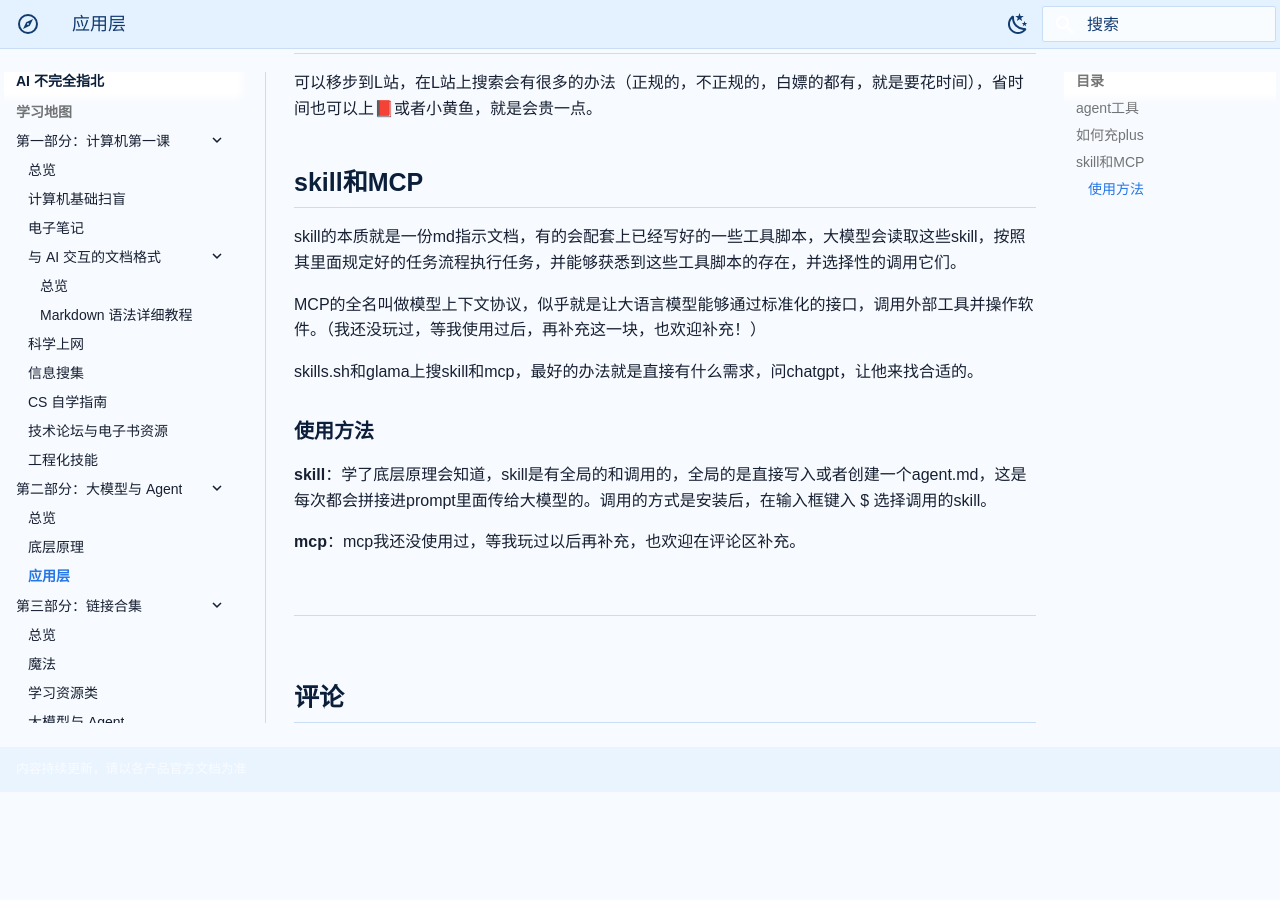
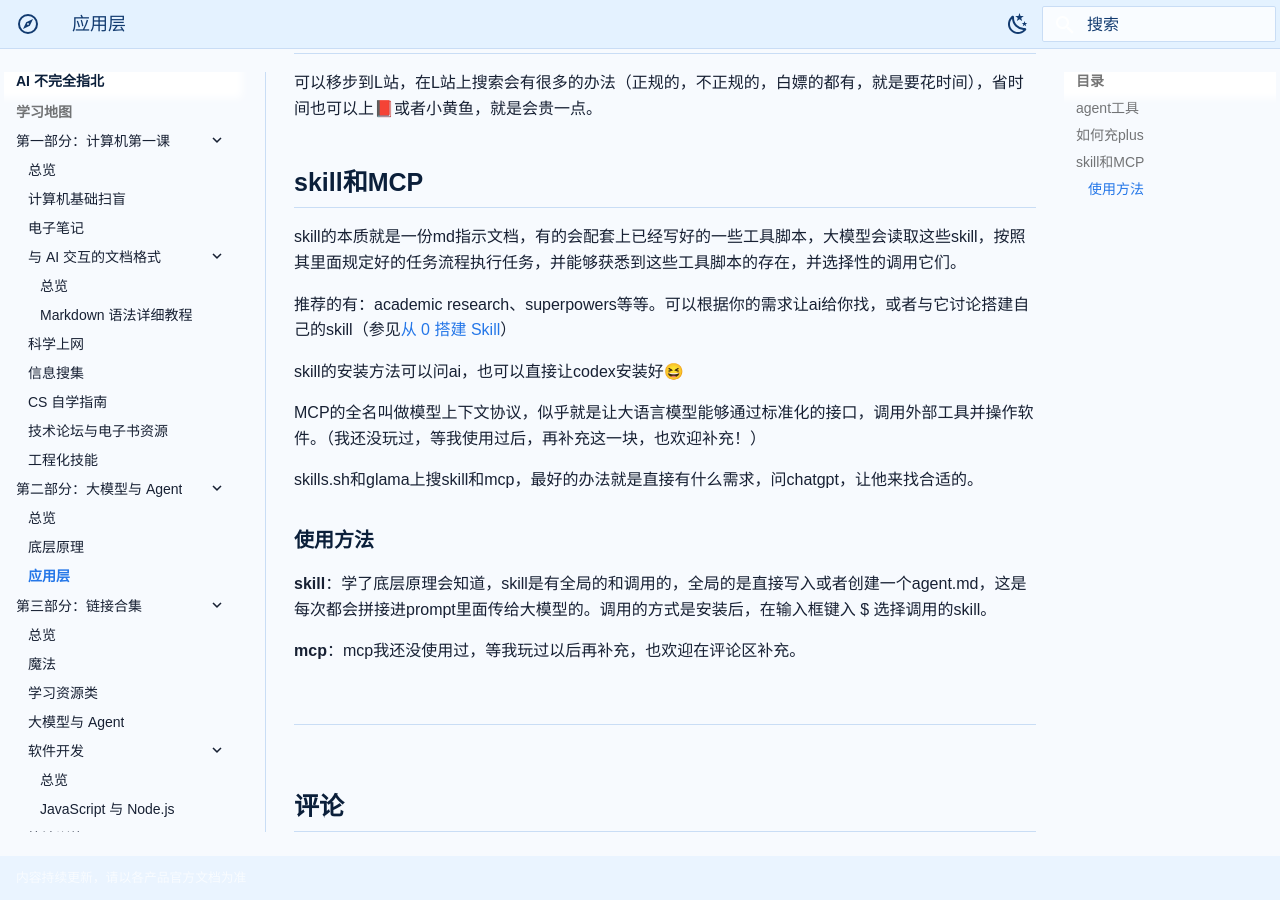
Before and after one commit to gghg27/AI4, an MkDocs documentation site: the page built from docs/02-ai-and-agents/应用层.md, in a window 1280 px wide and 900 px high, scrolled down 619 px. Built offline with MkDocs 1.6.1 and Material for MkDocs 9.7.7, drawn with Linux system fonts in a browser that asks for light colours; comment, search, counter and statistics services are not loaded; before the commit the page ends 1411 px from its top, so only the background shows below that.

Commit message:
docs: update content

```diff
--- a/docs/02-ai-and-agents/应用层.md
+++ b/docs/02-ai-and-agents/应用层.md
@@ -19,6 +19,10 @@
 ## skill和MCP
 skill的本质就是一份md指示文档，有的会配套上已经写好的一些工具脚本，大模型会读取这些skill，按照其里面规定好的任务流程执行任务，并能够获悉到这些工具脚本的存在，并选择性的调用它们。
 
+推荐的有：academic research、superpowers等等。可以根据你的需求让ai给你找，或者与它讨论搭建自己的skill（参见[从 0 搭建 Skill](../从0搭建skill.md)）
+
+skill的安装方法可以问ai，也可以直接让codex安装好😆
+
 MCP的全名叫做模型上下文协议，似乎就是让大语言模型能够通过标准化的接口，调用外部工具并操作软件。（我还没玩过，等我使用过后，再补充这一块，也欢迎补充！）
 
 skills.sh和glama上搜skill和mcp，最好的办法就是直接有什么需求，问chatgpt，让他来找合适的。
```
Also changed, not shown: docs/01-computer/技术论坛与电子书资源.md (+5 -0 lines), docs/02-ai-and-agents/底层原理.md (+1 -1 lines), docs/03-resources/大模型agent.md (+1 -0 lines).
